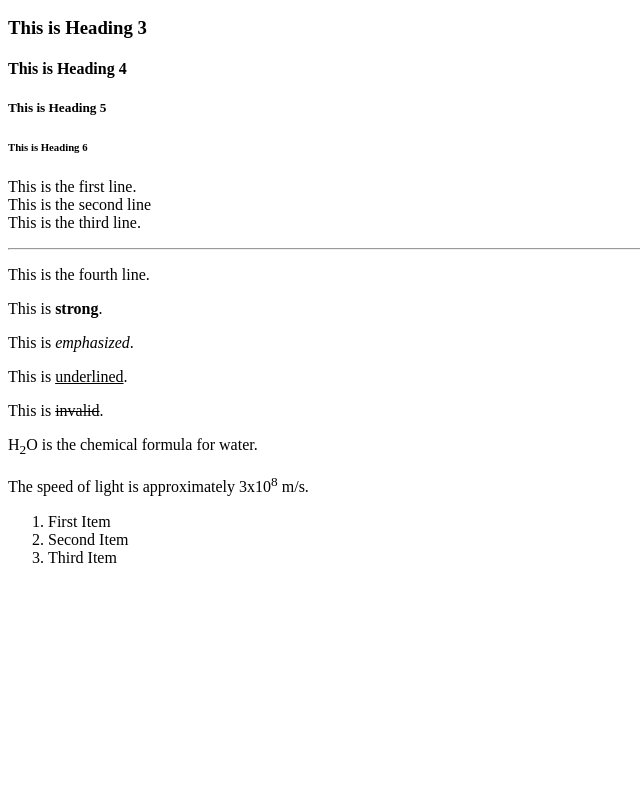
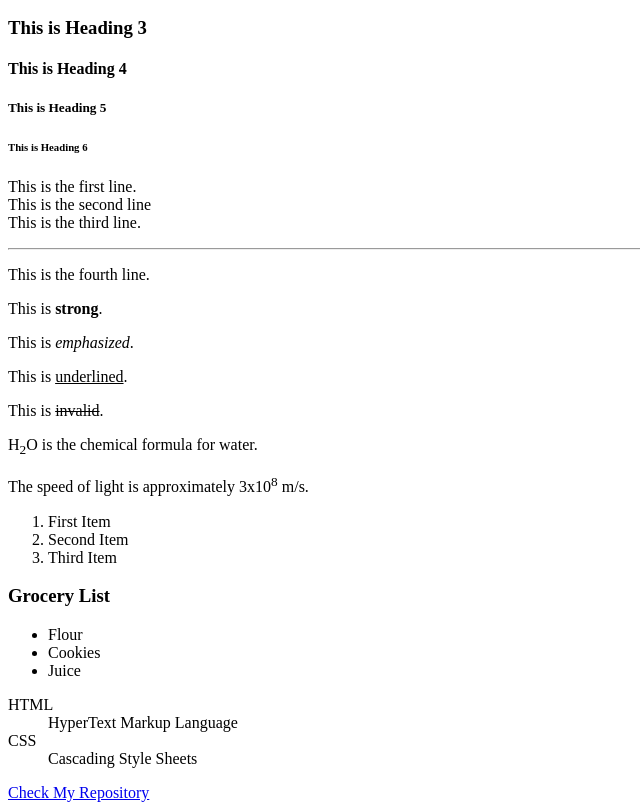
Before and after one commit to Bag-senpai/PHT04, a plain HTML site: page intro.html in a window 1280 px wide. Shown: the part 110-920 px from the top of the page, without its empty margins (0-640 px from the left). Before the commit the page ends 800 px from the top, so only its background shows below. Drawn offline with Linux system fonts and the light colour scheme.

Commit message:
Modified intro.html

```diff
--- a/intro.html
+++ b/intro.html
@@ -37,5 +37,24 @@
             <li>Second Item</li>
             <li>Third Item</li>
         </ol>
+
+        <!-- Unordered List -->
+        <h3>Grocery List</h3>
+        <ul>
+            <li>Flour</li>
+            <li>Cookies</li>
+            <li>Juice</li>
+        </ul>
+
+        <!-- Definition Lists -->
+        <dl>
+            <dt>HTML</dt>
+            <dd>HyperText Markup Language</dd>
+            <dt>CSS</dt>
+            <dd>Cascading Style Sheets</dd>
+        </dl>
+
+        <!-- Links and Anchors -->
+        <a href="https://github.com/Bag-senpai/PHT04.git">Check My Repository</a>
     </body>
 </html>
```
